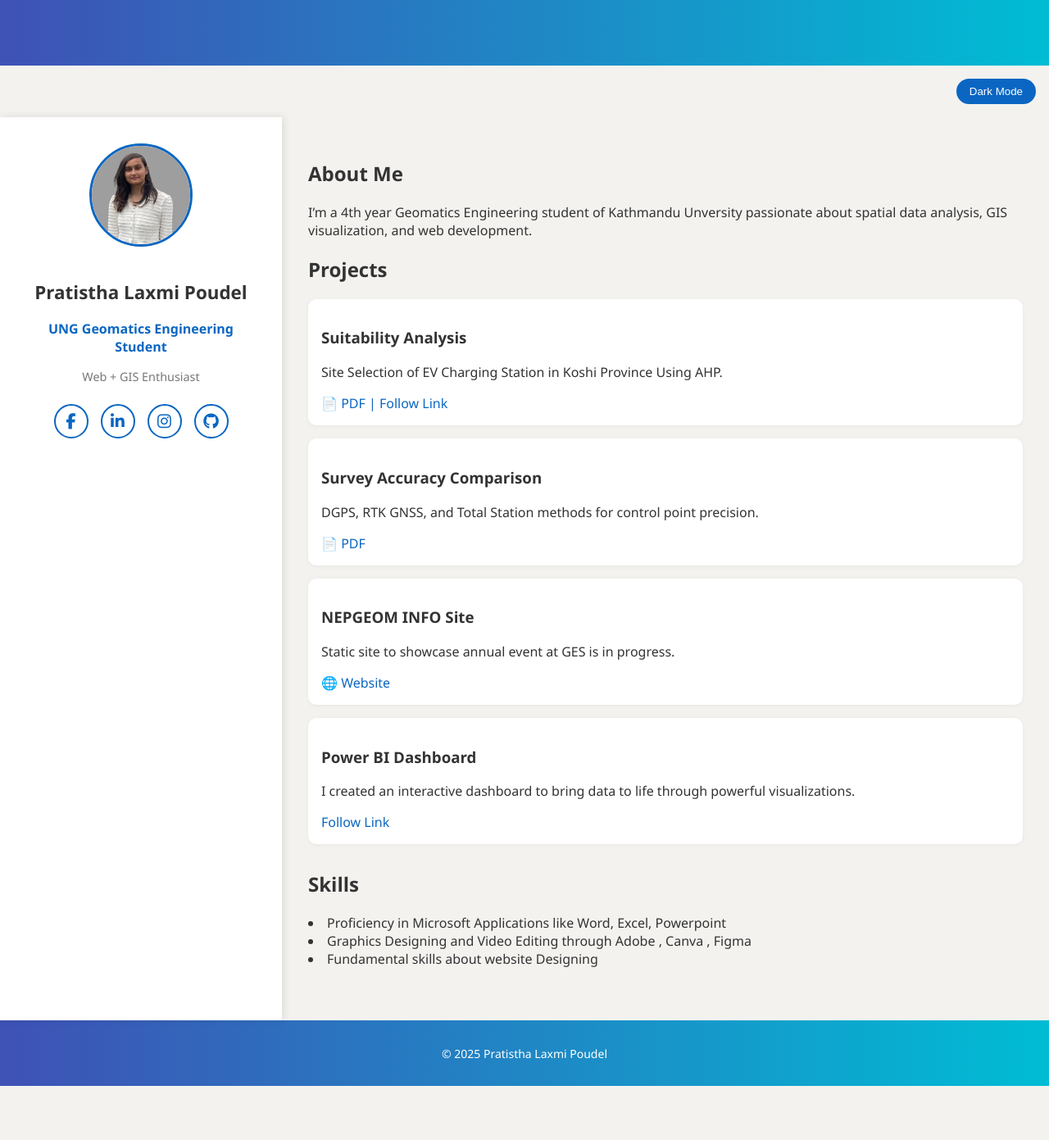
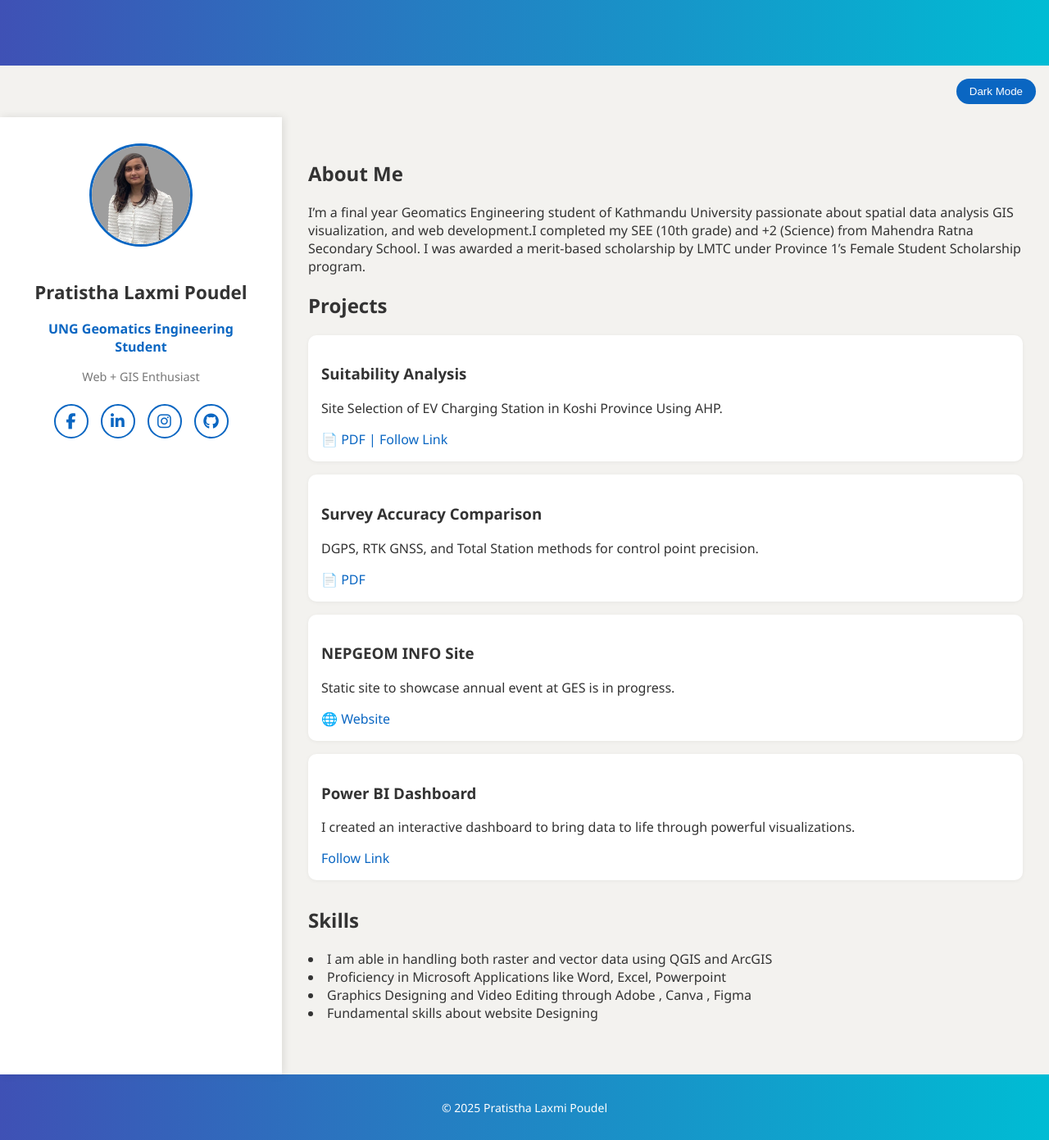
Before and after one commit to Laxmipratistha/portfolio, a plain HTML site: page index.html in a window 1280 px wide. Shown: the whole page at 82% size. Before the commit the page ends 1325 px from the top, so only its background shows below. Drawn offline with Linux system fonts and the light colour scheme.

Commit message:
Update index.html

```diff
--- a/index.html
+++ b/index.html
@@ -44,8 +44,7 @@
       <section class="about">
         <h2>About Me</h2>
         <p>
-          I’m a 4th year Geomatics Engineering student of Kathmandu Unversity passionate about spatial data analysis,
-          GIS visualization, and web development.
+          I’m a final year Geomatics Engineering student of Kathmandu University passionate about spatial data analysis GIS visualization, and web development.I completed my SEE (10th grade) and +2 (Science) from Mahendra Ratna Secondary School. I was awarded a merit-based scholarship by LMTC under Province 1’s Female Student Scholarship program.</p>
 
       <section class="projects">
         <h2>Projects</h2>
@@ -78,6 +77,7 @@
 
       <section class="about">
         <h2>Skills</h2>
+        <li>I am able in handling both raster and vector data using QGIS and ArcGIS</li>
         <li>Proficiency  in Microsoft Applications like Word, Excel, Powerpoint </li>
         <li>Graphics Designing and Video Editing through Adobe , Canva , Figma</li>
         <li>Fundamental skills about website Designing</li>
```
